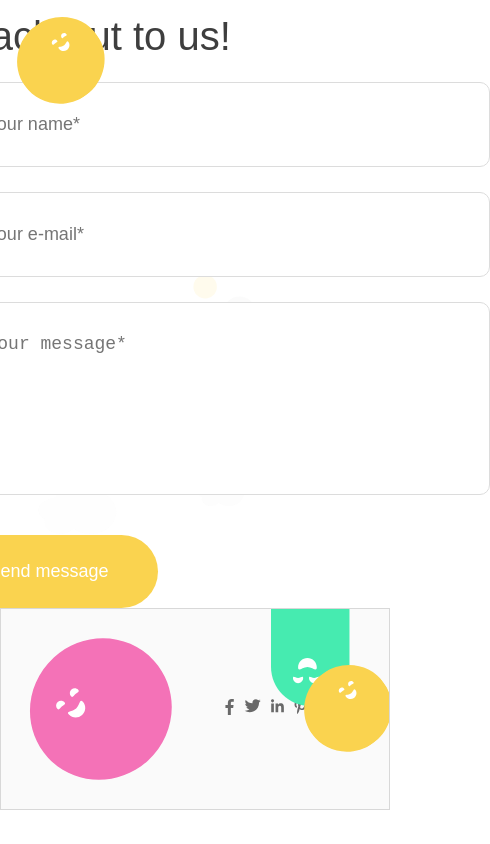
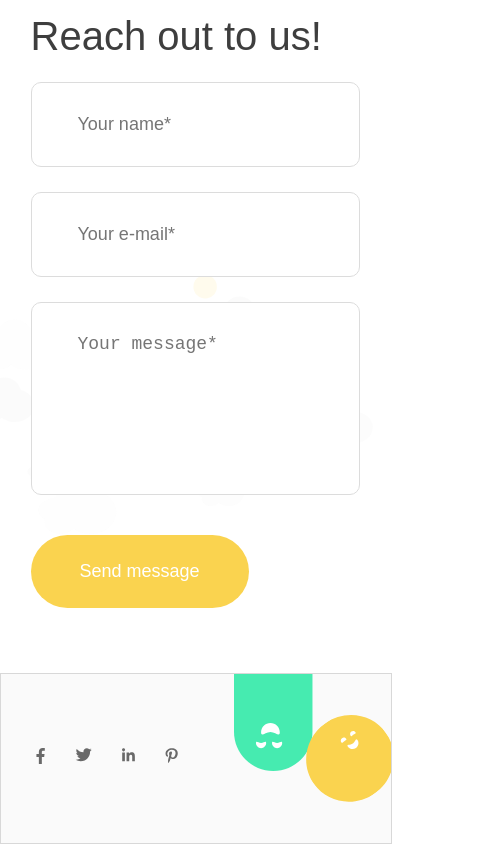
Before and after one commit to DavidSurkov/feedback-form-test, a React (Create React App) app: page / in a window 390 px wide. Shown: the whole page, 490 px wide, since content can reach past the window. Built offline with nearby package versions, Linux system fonts and the light colour scheme.

Commit message:
media queries1

```diff
--- a/src/ui/App.tsx
+++ b/src/ui/App.tsx
@@ -15,6 +15,7 @@ const Container = styled.div`
   width: content-box;
   flex-direction: column;
   justify-content: space-between;
+  height: 80vh;
   @media ${devices.tablet} {
     display: flex;
     height: 100vh;
@@ -54,10 +55,14 @@ const Img = styled.img`
   max-height: 85vh;
 `;
 const YellowSmile = styled.img`
-  max-width: 122px;
-  max-height: 122px;
-  position: absolute;
-  align-self: flex-start;
+  display: none;
+  @media ${devices.tablet} {
+    display: block;
+    max-width: 122px;
+    max-height: 122px;
+    position: absolute;
+    align-self: flex-start;
+  }
 `;
 const YellowSmileDown = styled.img`
   align-self: flex-start;
--- a/src/ui/Footer.tsx
+++ b/src/ui/Footer.tsx
@@ -7,9 +7,13 @@ import pinterestSvg from './assets/icons/pinterest.svg';
 import greenSmile from './assets/greenSmile.svg';
 import yellowSmile from './assets/yellowSmile.svg';
 import pinkSmile from './assets/pinkSmile.svg';
+import { devices } from './mediaQuery/mediaQuery';
 
 const Container = styled.div`
-  position: relative;
+  height: 20vh;
+  position: fixed;
+  bottom: 0;
+  width: 100%;
   background-color: rgba(250, 250, 250, 1);
   border: 1px solid rgba(216, 216, 216, 1);
   display: flex;
@@ -22,7 +26,10 @@ const Icon = styled.img``;
 const GreenSmile = styled.img`
   position: absolute;
   top: 0;
-  right: 10%;
+  right: 20%;
+  @media ${devices.tablet} {
+    right: 10%;
+  }
 `;
 
 const YellowSmile = styled.img`
@@ -31,19 +38,22 @@ const YellowSmile = styled.img`
 `;
 
 const PinkSmile = styled.img`
-  align-self: flex-start;
-  height: 200px;
-  width: 200px;
+  display: none;
+  @media ${devices.tablet} {
+    display: block;
+    align-self: flex-start;
+    height: 200px;
+    width: 200px;
+  }
 `;
 
 const IconBlock = styled.div`
   margin-left: 5%;
-  max-width: 200px;
   display: flex;
   justify-content: space-around;
 `;
 const Link = styled.a`
-  margin: 0 5px;
+  margin: 0 15px;
 `;
 
 export const Footer = () => {
--- a/src/ui/Form.tsx
+++ b/src/ui/Form.tsx
@@ -4,13 +4,17 @@ import { useTypedDispatch, useTypedSelector } from '../bll/store';
 import { setServerMessage, submitFormTC } from '../bll/formReducer';
 import { useForm } from 'react-hook-form';
 import { ErrorMessage } from '@hookform/error-message';
+import { devices } from './mediaQuery/mediaQuery';
 
 const FormBlock = styled.form`
-  width: 550px;
+  max-width: 550px;
   display: flex;
   flex-direction: column;
   color: #2d2d2d;
-  margin-left: 10%;
+  @media ${devices.tablet} {
+    margin-left: 10%;
+    width: 550px;
+  }
 `;
 const Title = styled.div`
   font-weight: 400;
```
